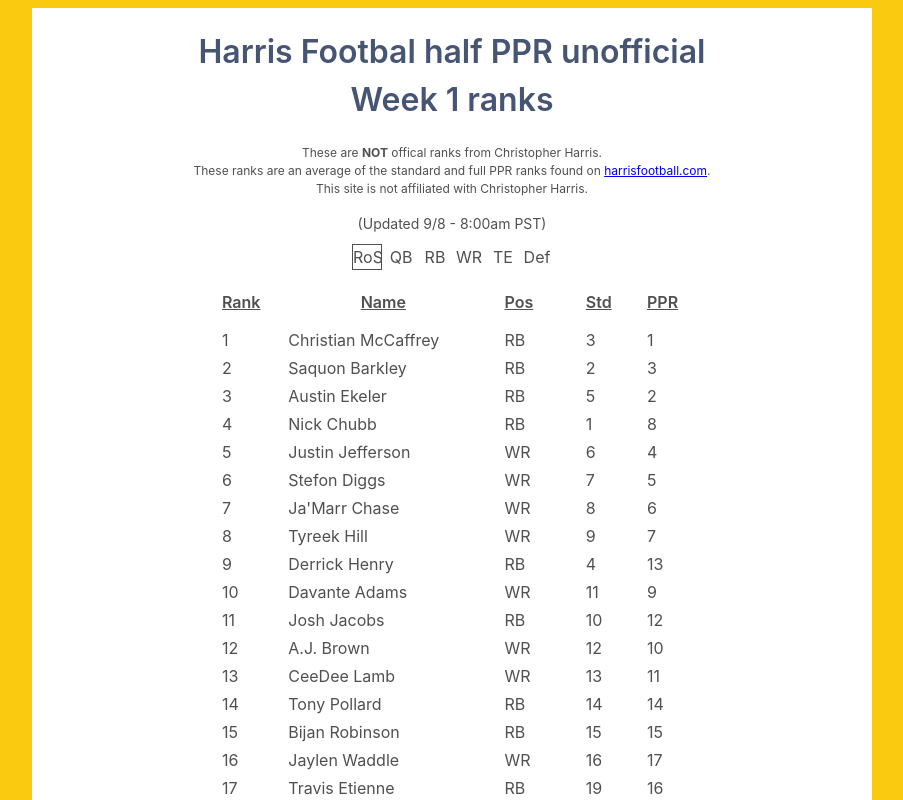
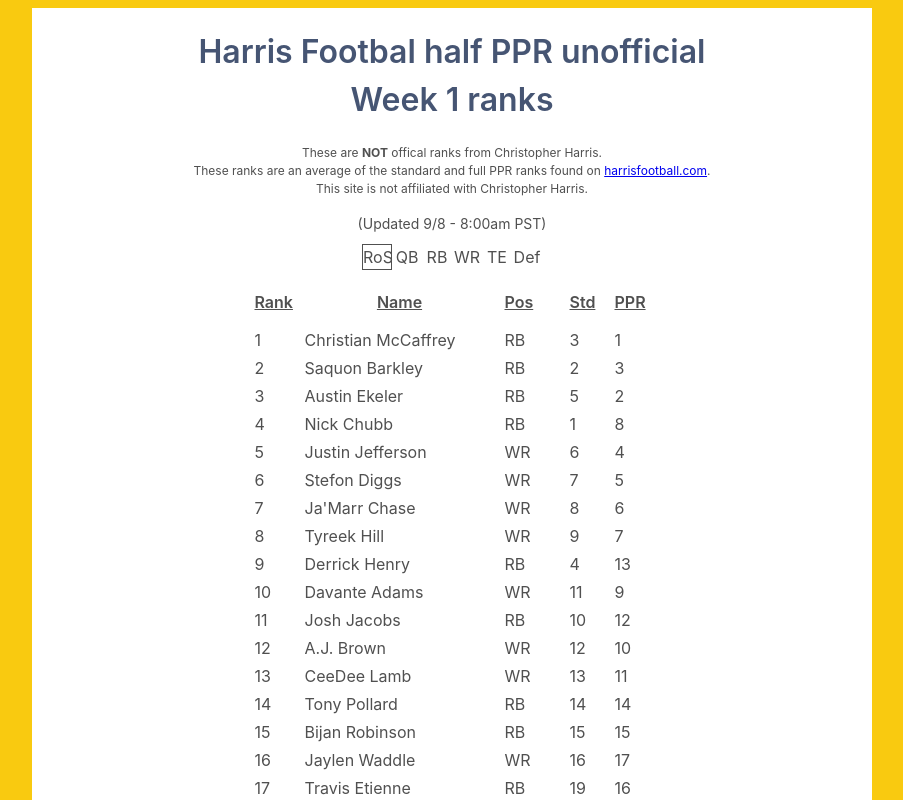
Before and after one commit to travman89/HarrisHalfPPR, a React (Vite) app: page / in a window 1280 px wide. Shown: the top 800 px of the page, without its empty margins (188-1091 px from the left). Built offline with nearby package versions, Linux system fonts and the light colour scheme.

Commit message:
dynamic column sizing

```diff
--- a/src/Home/components.tsx
+++ b/src/Home/components.tsx
@@ -47,14 +47,18 @@ const Updated = styled.div`
 const RankRow = styled.div`
   display: flex;
   margin: 0 auto;
-  width: 460px;
-  max-width: 100%;
-  justify-content: space-between;
+  flex-basis: auto;
+  max-width: 460px;
+  justify-content: center;
   padding-bottom: 4px;
+  div {
+    margin: 0 5px;
+  }
   @media (max-width: 440px) {
-    width: 360px;
+    max-width: 360px;
     div {
       font-size: 12px;
+      margin: 0;
     }
   }
 `;
@@ -86,7 +90,7 @@ const PPRRank = styled.div`
 const PositionRow = styled.div`
   display: flex;
   width: 200px;
-  justify-content: space-between;
+  justify-content: center;
   padding-bottom: 20px;
   margin: 0 auto;
 `;
--- a/src/Home/index.tsx
+++ b/src/Home/index.tsx
@@ -36,8 +36,12 @@ const Home = () => {
   const positions = ["QB", "RB", "WR", "TE", "DEF"];
   const [sortedRanks, setSortedRanks] = useState<playerData[]>(all);
 
+  const getSelectedLocation = () => {
+    return location.pathname.replace("/", "");
+  };
+
   const positionFilter = () => {
-    const selectedPosition = location.pathname.replace("/", "");
+    const selectedPosition = getSelectedLocation();
     switch (selectedPosition) {
       case "QB":
         setSortedRanks(qb);
@@ -64,8 +68,20 @@ const Home = () => {
     navigate(`/${position}`);
   };
 
+  const is3Columns = (): boolean => {
+    switch (getSelectedLocation()) {
+      case "QB":
+      case "TE":
+      case "DEF":
+        console.log("true");
+        return true;
+      default:
+        console.log("false");
+        return false;
+    }
+  };
   const getUnderline = (position) => {
-    const selectedPosition = location.pathname.replace("/", "");
+    const selectedPosition = getSelectedLocation();
     if (position === "all" && !positions.includes(selectedPosition)) {
       return true;
     } else if (
@@ -82,7 +98,7 @@ const Home = () => {
   }, [location]);
 
   const getFirstColumnDynamicHeading = () => {
-    const selectedPosition = location.pathname.replace("/", "");
+    const selectedPosition = getSelectedLocation();
     switch (selectedPosition) {
       case "DEF":
       case "QB":
@@ -96,7 +112,7 @@ const Home = () => {
   };
 
   const getSecondColumnDynamicHeading = () => {
-    const selectedPosition = location.pathname.replace("/", "");
+    const selectedPosition = getSelectedLocation();
     switch (selectedPosition) {
       case "QB":
       case "DEF":
@@ -109,7 +125,7 @@ const Home = () => {
     }
   };
   const getThirdColumnDynamicHeading = () => {
-    const selectedPosition = location.pathname.replace("/", "");
+    const selectedPosition = getSelectedLocation();
     switch (selectedPosition) {
       case "QB":
       case "TE":
@@ -123,7 +139,7 @@ const Home = () => {
   };
 
   const getFirstColumnDynamicData = (player: playerData) => {
-    const selectedPosition = location.pathname.replace("/", "");
+    const selectedPosition = getSelectedLocation();
     switch (selectedPosition) {
       case "DEF":
       case "QB":
@@ -136,7 +152,7 @@ const Home = () => {
     }
   };
   const getSecondColumnDynamicData = (player: playerData) => {
-    const selectedPosition = location.pathname.replace("/", "");
+    const selectedPosition = getSelectedLocation();
     switch (selectedPosition) {
       case "QB":
       case "DEF":
@@ -150,7 +166,7 @@ const Home = () => {
   };
 
   const getThirdColumnDynamicData = (player: playerData) => {
-    const selectedPosition = location.pathname.replace("/", "");
+    const selectedPosition = getSelectedLocation();
     switch (selectedPosition) {
       case "QB":
       case "DEF":
@@ -241,12 +257,16 @@ const Home = () => {
         >
           {getFirstColumnDynamicHeading()}
         </Position>
+        {!is3Columns() && (
           <Position style={{ fontWeight: 600, textDecoration: "underline" }}>
             {getSecondColumnDynamicHeading()}
           </Position>
+        )}
+        {!is3Columns() && (
           <Position style={{ fontWeight: 600, textDecoration: "underline" }}>
             {getThirdColumnDynamicHeading()}
           </Position>
+        )}
       </RankRow>
       {sortedRanks.map((player, i) => (
         <RankRow key={`player-rank-${i}`}>
@@ -255,8 +275,13 @@ const Home = () => {
           <Position style={{ width: "55px" }}>
             {getFirstColumnDynamicData(player)}
           </Position>
+
+          {!is3Columns() && (
             <StandardRank>{getSecondColumnDynamicData(player)}</StandardRank>
+          )}
+          {!is3Columns() && (
             <PPRRank>{getThirdColumnDynamicData(player)}</PPRRank>
+          )}
         </RankRow>
       ))}
     </Container>
```
Lines whose indentation alone changed are shown as unchanged.
